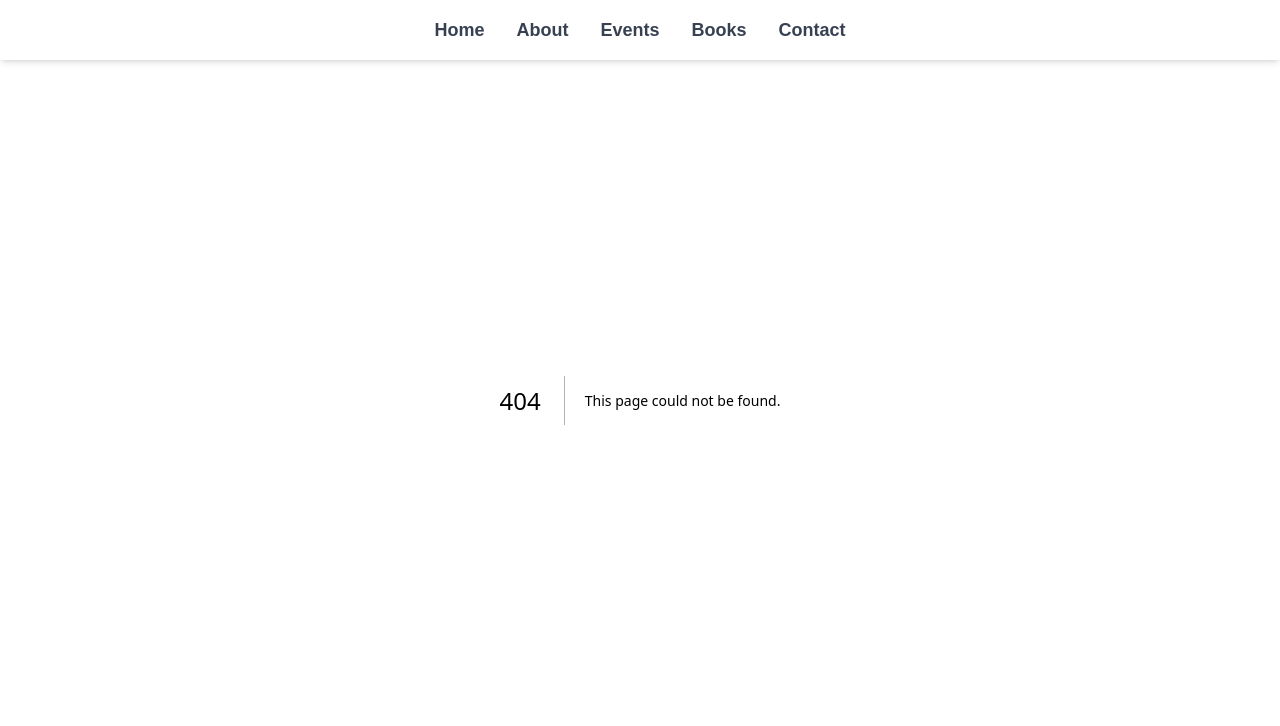
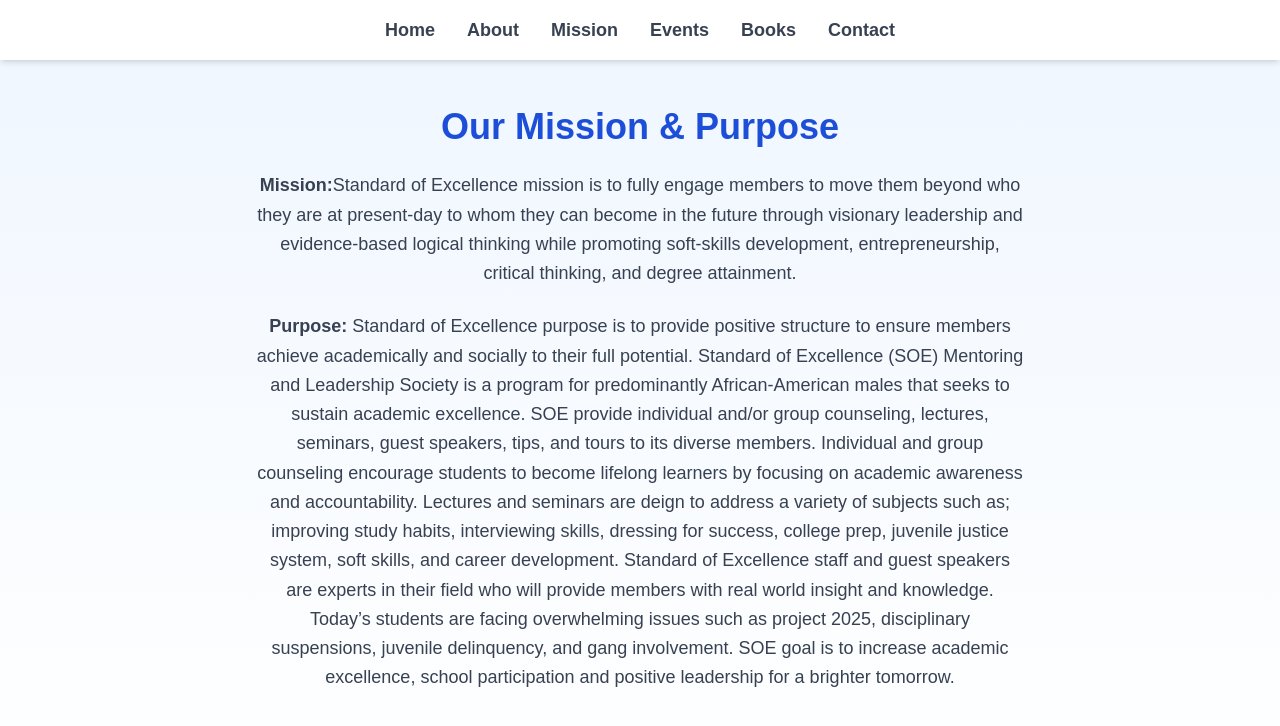
Before and after one commit to JesseSmith3rd/StandardOfExcellence, a Next.js app: page /mission in a window 1280 px wide. Before the commit this address had no page. Shown: the top 726 px of the page. Built offline with nearby package versions, Linux system fonts and the light colour scheme.

Commit message:
add mission page

```diff
--- a/app/components/Navbar.js
+++ b/app/components/Navbar.js
@@ -12,6 +12,11 @@ const Navbar = () => {
         <li>
           <Link href="/about" className="hover:text-blue-600 transition">
             About
+          </Link>
+        </li>
+        <li>
+          <Link href="/mission" className="hover:text-blue-600 transition">
+            Mission
           </Link>
         </li>
         <li>
--- /dev/null
+++ b/app/mission/page.tsx
@@ -0,0 +1,17 @@
+export default function MissionPage() {
+  return (
+    <div className="min-h-screen flex flex-col items-center justify-center bg-gradient-to-b from-blue-50 to-white p-6 text-center">
+      <h1 className="text-4xl font-bold text-blue-700 mb-6">Our Mission & Purpose</h1>
+
+      <div className="max-w-3xl text-gray-700 text-lg leading-relaxed space-y-6">
+        <p>
+        <strong>Mission:</strong>Standard of Excellence mission is to fully engage members to move them beyond who they are at present-day to whom they can become in the future through visionary leadership and evidence-based logical thinking while promoting soft-skills development, entrepreneurship, critical thinking, and degree attainment.
+        </p>
+        <p>
+         <strong>Purpose:</strong> Standard of Excellence purpose is to provide positive structure to ensure members achieve academically and socially to their full potential.
+                 Standard of Excellence (SOE) Mentoring and Leadership Society is a program for predominantly African-American males that seeks to sustain academic excellence. SOE provide individual and/or group counseling, lectures, seminars, guest speakers, tips, and tours to its diverse members. Individual and group counseling encourage students to become lifelong learners by focusing on academic awareness and accountability. Lectures and seminars are deign to address a variety of subjects such as; improving study habits, interviewing skills, dressing for success, college prep, juvenile justice system, soft skills, and career development. Standard of Excellence staff and guest speakers are experts in their field who will provide members with real world insight and knowledge. Today’s students are facing overwhelming issues such as project 2025, disciplinary suspensions, juvenile delinquency, and gang involvement. SOE goal is to increase academic excellence, school participation and positive leadership for a brighter tomorrow.
+        </p>
+      </div>
+    </div>
+  );
+}
```
